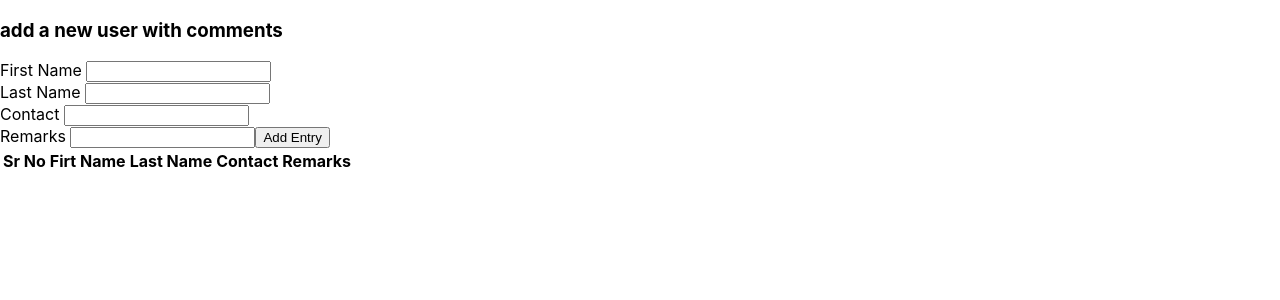
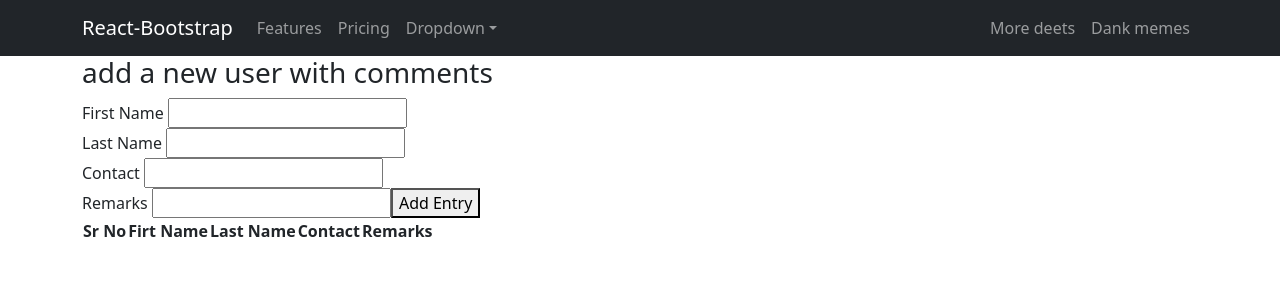
Before and after one commit to dheeraj-thedev/react-basic-form-classbased, a React (Create React App) app: page / in a window 1280 px wide. Shown: the top 300 px of the page. Built offline with nearby package versions, Linux system fonts and the light colour scheme.

Commit message:
Adding Bootstrap to the project

```diff
--- a/package.json
+++ b/package.json
@@ -6,7 +6,9 @@
     "@testing-library/jest-dom": "^5.11.4",
     "@testing-library/react": "^11.1.0",
     "@testing-library/user-event": "^12.1.10",
+    "bootstrap": "^5.1.0",
     "react": "^17.0.2",
+    "react-bootstrap": "^2.0.0-beta.5",
     "react-dom": "^17.0.2",
     "react-scripts": "4.0.3",
     "web-vitals": "^1.0.1"
--- /dev/null
+++ b/src/Components/NavBar.js
@@ -0,0 +1,39 @@
+
+
+import React, {Component} from "react"
+
+import {Container,Navbar,Nav,NavDropdown} from "react-bootstrap"
+
+class NavBar extends Component{
+    render(){
+        return(<>
+                <Navbar collapseOnSelect expand="lg" bg="dark" variant="dark">
+  <Container>
+  <Navbar.Brand href="#home">React-Bootstrap</Navbar.Brand>
+  <Navbar.Toggle aria-controls="responsive-navbar-nav" />
+  <Navbar.Collapse id="responsive-navbar-nav">
+    <Nav className="me-auto">
+      <Nav.Link href="#features">Features</Nav.Link>
+      <Nav.Link href="#pricing">Pricing</Nav.Link>
+      <NavDropdown title="Dropdown" id="collasible-nav-dropdown">
+        <NavDropdown.Item href="#action/3.1">Action</NavDropdown.Item>
+        <NavDropdown.Item href="#action/3.2">Another action</NavDropdown.Item>
+        <NavDropdown.Item href="#action/3.3">Something</NavDropdown.Item>
+        <NavDropdown.Divider />
+        <NavDropdown.Item href="#action/3.4">Separated link</NavDropdown.Item>
+      </NavDropdown>
+    </Nav>
+    <Nav>
+      <Nav.Link href="#deets">More deets</Nav.Link>
+      <Nav.Link eventKey={2} href="#memes">
+        Dank memes
+      </Nav.Link>
+    </Nav>
+  </Navbar.Collapse>
+  </Container>
+</Navbar>
+              </>)
+        };
+}
+
+export default NavBar
--- a/src/pages/App.js
+++ b/src/pages/App.js
@@ -1,7 +1,10 @@
 import React,{Component} from "react"
 import Form from "../Components/Form"
 import Table from "../Components/Table"
+import NavBar from "../Components/NavBar"
+import {Container} from "react-bootstrap"
 
+import 'bootstrap/dist/css/bootstrap.min.css'
 
 class App extends Component{
     constructor(props){
@@ -105,6 +108,11 @@
     render(){
         return(
             <div>
+
+
+
+                <NavBar></NavBar>
+                <Container>
                 <Form
                 handleFormSubmit={this.handleFormSubmit}
                 handleInputChange={this.handleInputChange}
@@ -114,6 +122,7 @@
                 nRemarks={this.state.Remarks}
                 ></Form>
                 <Table items={this.state.items}></Table>
+                </Container>
             </div>
         );
     }
```
Also changed, not shown: src/Components/ProfileIcon.js (added, +15 -0 lines), 2 other files (tests, documents, lock files or other folders).
